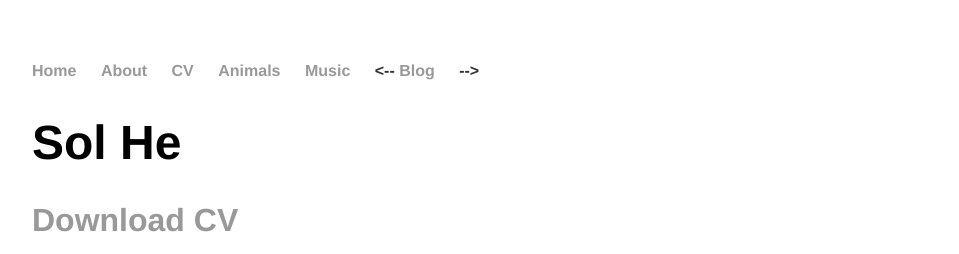
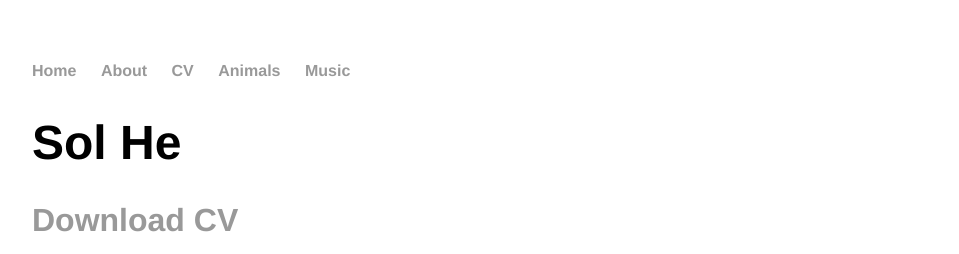
Before and after one commit to sol-he/sol-he.github.io, a Jekyll site: the page built from cv/index.html, in a window 1280 px wide. Shown: the top 254 px of the page, without its empty margins (160-1119 px from the left). Built offline with Jekyll 4.4.1, drawn with Linux system fonts in a browser that asks for light colours.

Commit message:
Update default.html

```diff
--- a/_layouts/default.html
+++ b/_layouts/default.html
@@ -54,7 +54,7 @@
 <li><a href="/cv">CV</a></li>
 <li><a href="/animals">Animals</a></li>
 <li><a href="/music">Music</a></li>
-<-- <li><a href="/blog">Blog</a></li> -->
+<!-- <li><a href="/blog">Blog</a></li> -->
 </ul>
     </nav>
 <div class="container">
```
